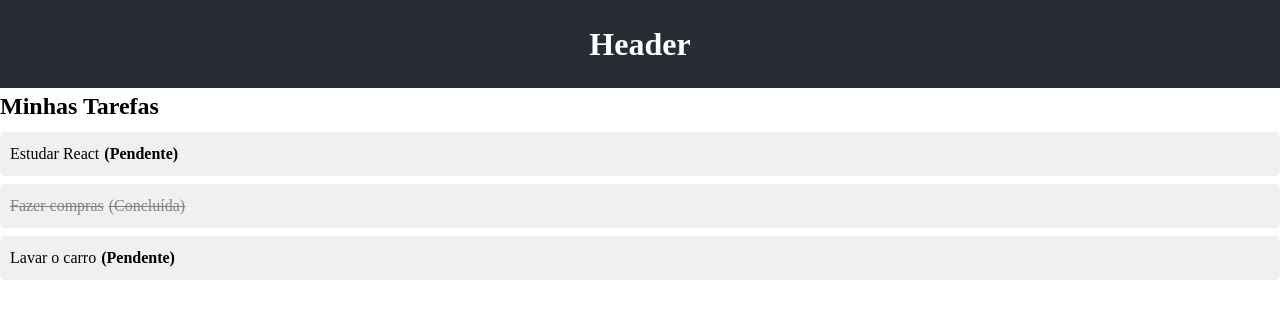
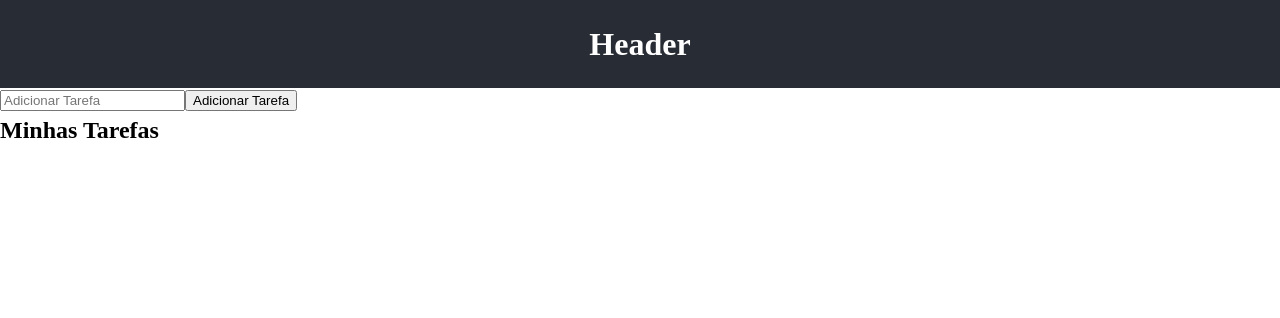
Before and after one commit to Vinnizius1/gerenciador_de_tarefas, a React (Vite) app: page / in a window 1280 px wide. Shown: the top 318 px of the page. Built offline with nearby package versions, Linux system fonts and the light colour scheme.

Commit message:
Refatoração

```diff
--- a/src/App.jsx
+++ b/src/App.jsx
@@ -1,12 +1,25 @@
+import { useState } from "react";
 import "./App.css";
 import Header from "./components/Header/Header";
+import TaskFormInput from "./components/TaskFormInput/TaskFormInput";
 import TaskList from "./components/TaskList/TaskList";
 
 function App() {
+  // Estado para gerenciar as tarefas
+  const [tasks, setTasks] = useState([]);
+
+  // Adiciona uma nova tarefa
+  const addTask = newTask => {
+    setTasks(prevTasks => [...prevTasks, { id: Date.now(), ...newTask }]);
+  };
+
   return (
     <>
       <Header />
-      <TaskList />
+
+      <TaskFormInput addTask={addTask} />
+
+      <TaskList tasks={tasks} />
     </>
   );
 }
--- /dev/null
+++ b/src/components/TaskFormInput/TaskFormInput.jsx
@@ -0,0 +1,39 @@
+// Desativando a regra eslint para prop-types neste arquivo
+/* eslint-disable react/prop-types */
+
+import { useState } from "react";
+import styles from "./TaskFormInput.module.css";
+
+/* Responsável por permitir que o usuário adicione novas tarefas e, eventualmente, edite as existentes. */
+const TaskFormInput = ({ addTask }) => {
+  // Cria um estado para armazenar o texto da tarefa
+  const [task, setTask] = useState("");
+
+  // Função que é chamada ao enviar o formulário (submit)
+  const handleSubmit = e => {
+    e.preventDefault();
+
+    if (task.trim()) {
+      console.log(task);
+      // Chama a função recebida via "props" para adicionar uma nova tarefa
+      addTask({ title: task, completed: false });
+
+      setTask(""); // Limpa o campo de texto após o envio
+    }
+  };
+
+  return (
+    <form className={styles.TaskFormInput} onSubmit={handleSubmit}>
+      <input
+        className={styles.input}
+        type="text"
+        placeholder="Adicionar Tarefa"
+        value={task}
+        onChange={e => setTask(e.target.value)}
+      />
+      <button type="submit">Adicionar Tarefa</button>
+    </form>
+  );
+};
+
+export default TaskFormInput;
--- a/src/components/TaskList/TaskList.jsx
+++ b/src/components/TaskList/TaskList.jsx
@@ -1,15 +1,11 @@
+// Desativando a regra eslint para prop-types neste arquivo
+/* eslint-disable react/prop-types */
+
 import styles from "./TaskList.module.css";
 
-/* Componente que receberá uma lista de tarefas (via props) e renderiza cada uma delas */
+/* Componente que receberá tarefas (via props) e renderizará cada uma delas como numa lista */
 
-function TaskList() {
-  // Lista de tarefas estática para começar
-  const tasks = [
-    { id: 1, title: "Estudar React", completed: false },
-    { id: 2, title: "Fazer compras", completed: true },
-    { id: 3, title: "Lavar o carro", completed: false },
-  ];
-
+function TaskList({ tasks }) {
   return (
     // Usa o método map() para iterar sobre a lista e renderizar um <li> para cada tarefa.
     // A tag span com a classe "status" possibilitará a estilização dos textos
```
Also changed, not shown: src/components/TaskFormInput/TaskFormInput.module.css (added).
